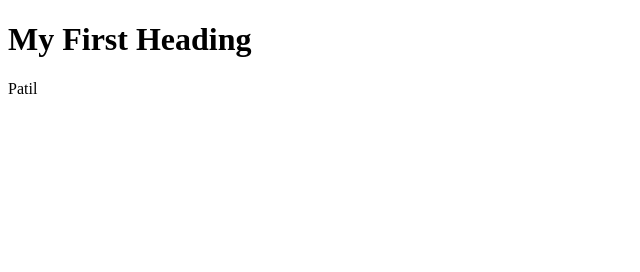
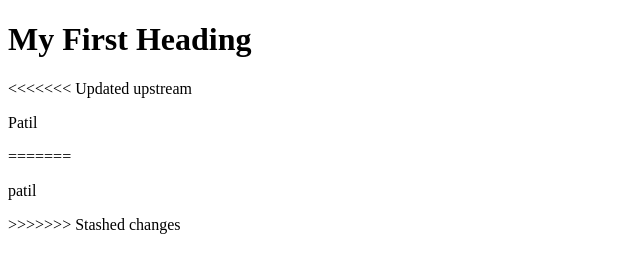
Before and after one commit to vaishnavipatil27426/Vaishnavi_Patil-web, a plain HTML site: page index.html in a window 1280 px wide. Shown: the whole page, without its empty margins (0-640 px from the left). Drawn offline with Linux system fonts and the light colour scheme.

Commit message:
Update index.html

```diff
--- a/index.html
+++ b/index.html
@@ -3,7 +3,11 @@
 <body>
 
 <h1>My First Heading</h1>
+<<<<<<< Updated upstream
 <p>Patil</p>
+=======
+<p>patil</p>
+>>>>>>> Stashed changes
 
 </body>
 </html>
```
